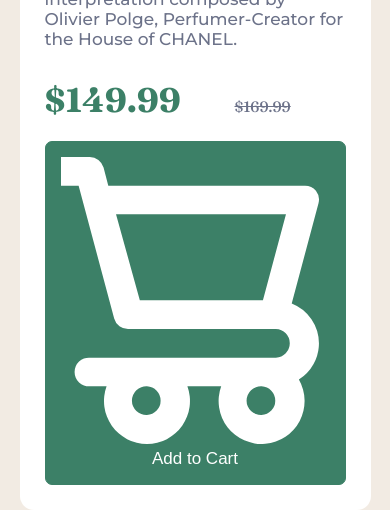
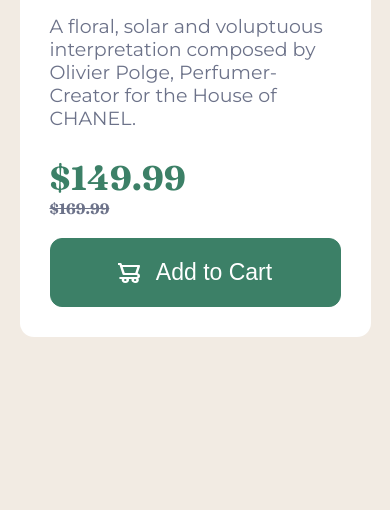
Before and after one commit to developertaskin/product-preview-card-component-main, a plain HTML site: page index.html in a window 390 px wide. Shown: the part 669-1179 px from the top of the page. After the commit the page ends 1006 px from the top, so only its background shows below. Drawn offline with Linux system fonts and the light colour scheme; a web font is replaced by a local one.

Commit message:
style.css

```diff
--- a/style.css
+++ b/style.css
@@ -65,7 +65,6 @@ img {
   border-radius: 14px;
 }
 
-
 /* Prodect Image Area Style */
 .image_area {
   width: 48%;
@@ -80,7 +79,6 @@ img {
   border-bottom-left-radius: 13px;
   border-top-left-radius: 13px;
 }
-
 
 /* Prodect Details Area Style */
 .info_area {
@@ -105,8 +103,8 @@ img {
 
 .info_area p {
   font-size: 19px;
-  color: var(--veryDarkBlue);
-  margin-bottom: 50px;
+  color: var(--Darkgrayishblue);
+  margin-bottom: 27px;
 }
 
 .info_area h3 {
@@ -128,11 +126,24 @@ img {
   background: var(--darkCyan);
   color: var(--WhiteColor);
   width: 100%;
-  padding: 15px;
+  padding: 20px;
   margin-top: 20px;
-  font-size: 17px;
-  border-radius: 7px;
+  font-size: 22px;
+  border-radius: 12px;
   border: 1px solid var(--darkCyan);
+  display: flex;
+  text-align: center;
+  justify-content: center;
+  align-items: center;
+  cursor: pointer;
+  font-weight: 400;
+}
+
+.info_area button[type="button"] img {
+  width: 22px;
+  height: 20px;
+  margin-right: 15px;
+  font-weight: 800;
 }
 
 @media screen and (max-width: 500px) and (min-width: 350px) {
@@ -165,55 +176,27 @@ img {
 
   .info_area {
     width: 100%;
-    padding: 25px;
-    text-align: left;
   }
 
   .info_area span {
     font-size: 14px;
-    font-weight: 500;
-    letter-spacing: 6px;
-    text-transform: uppercase;
-    color: var(--Darkgrayishblue);
-  }
-
-  .info_area h2 {
-    font-size: 36px;
-    color: var(--veryDarkBlue);
-    margin-top: 15px;
-    margin-bottom: 20px;
   }
 
   .info_area p {
-    font-size: 17px;
-    color: var(--Darkgrayishblue);
-    margin-bottom: 30px;
-    font-weight: 500;
+    font-size: 19px;
+    font-weight: 400;
   }
 
   .info_area h3 {
-    font-size: 34px;
-    color: var(--darkCyan);
-    display: inline-block;
-    margin-right: 50px;
-  }
-
-  .info_area h4 {
-    font-size: 15px;
-    color: var(--Darkgrayishblue);
-    display: inline-block;
-    font-weight: 500;
+    margin-right: 100px;
   }
 
   .info_area button[type="button"] {
-    display: block;
-    background: var(--darkCyan);
-    color: var(--WhiteColor);
-    width: 100%;
-    padding: 15px;
-    margin-top: 20px;
-    font-size: 17px;
-    border-radius: 7px;
-    border: 1px solid var(--darkCyan);
+    font-size: 23px;
+    border-radius: 12px;
+  }
+
+  .info_area button[type="button"] img {
+    width: 23px;
   }
 }
```
